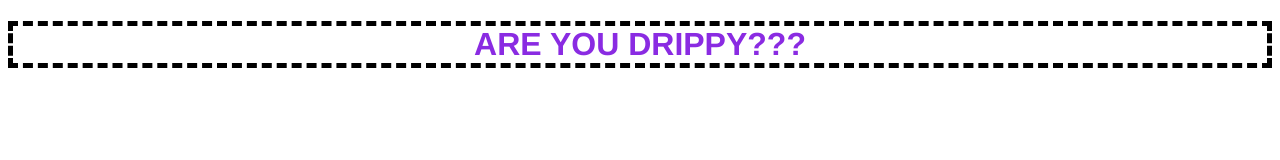
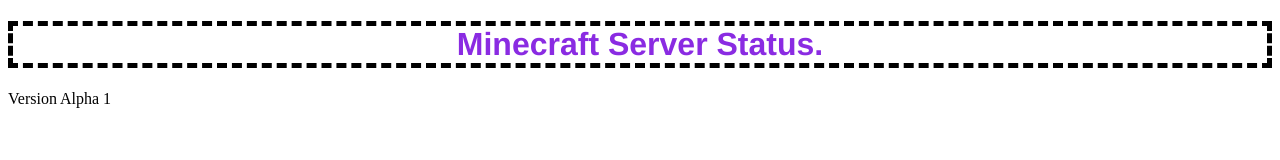
Before and after one commit to yujidahuman/serverstatus, a plain HTML site: page index.html in a window 1280 px wide. Drawn offline with Linux system fonts and the light colour scheme.

Commit message:
Update index.html

```diff
--- a/index.html
+++ b/index.html
@@ -17,11 +17,16 @@
 <body>
 
 
-    <h1 id="intro">ARE YOU DRIPPY???</h1>
+    <h1 id="intro">Minecraft Server Status.</h1>
 
 
 
 
+
+
+
+
+    <p id="log">Version Alpha 1</p>
 
 </body>
 
```
